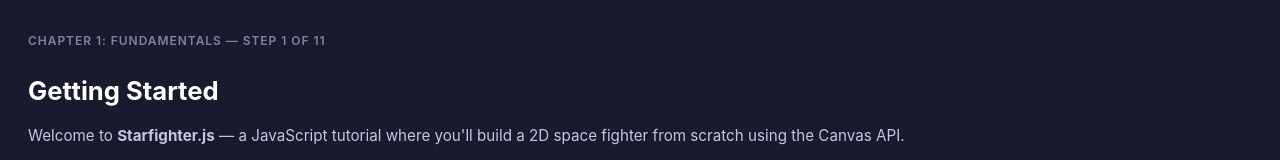
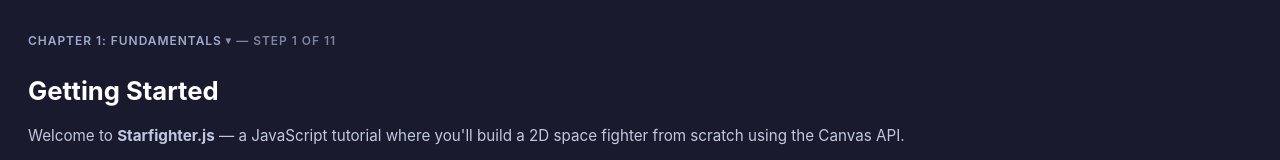
Before and after one commit to BlueberryArcade/starfighter.js, a SvelteKit app: page /chapter/01-fundamentals/01-getting-started in a window 1280 px wide. Shown: the top 160 px of the page. Built offline with nearby package versions, Linux system fonts and the light colour scheme.

Commit message:
Added chapter nav dropdown

```diff
--- a/src/routes/chapter/[chapter]/[step]/+page.server.js
+++ b/src/routes/chapter/[chapter]/[step]/+page.server.js
@@ -37,15 +37,27 @@
     next = `/chapter/${nextChapter}/${nextSteps[0]}`;
   }
 
-  const chapterTitle = chapter
-    .replace(/^\d+-/, '')
-    .split('-')
-    .map((w) => w.charAt(0).toUpperCase() + w.slice(1))
-    .join(' ');
+  function slugToTitle(slug) {
+    return slug
+      .replace(/^\d+-/, '')
+      .split('-')
+      .map((w) => w.charAt(0).toUpperCase() + w.slice(1))
+      .join(' ');
+  }
+
+  const chapterTitle = slugToTitle(chapter);
+
+  const chapterNav = await Promise.all(
+    chapters.map(async (slug) => {
+      const s = await getSteps(slug).catch(() => []);
+      return { slug, title: slugToTitle(slug), href: s.length ? `/chapter/${slug}/${s[0]}` : null };
+    })
+  );
 
   return {
     chapter,
     chapterTitle,
+    chapterNav,
     step,
     content,
     prev,
--- a/src/routes/chapter/[chapter]/[step]/+page.svelte
+++ b/src/routes/chapter/[chapter]/[step]/+page.svelte
@@ -23,6 +23,11 @@
   }
 
   let contentEl;
+  let dropdownOpen = false;
+
+  function closeDropdown(e) {
+    if (!e.target.closest?.('.chapter-nav-wrapper')) dropdownOpen = false;
+  }
 
   onMount(() => {
     notifyElectron();
@@ -49,10 +54,33 @@
   });
 </script>
 
+<svelte:window on:click={closeDropdown} />
+
 <div class="chapter-layout">
   <div class="content" bind:this={contentEl}>
     <div class="step-label">
-      Chapter {data.chapterIndex + 1}: {data.chapterTitle} &mdash; Step {data.stepIndex + 1} of {data.totalSteps}
+      <span class="chapter-nav-wrapper">
+        <button class="chapter-title-btn" on:click|stopPropagation={() => (dropdownOpen = !dropdownOpen)}>
+          Chapter {data.chapterIndex + 1}: {data.chapterTitle} <span class="caret">{dropdownOpen ? '▴' : '▾'}</span>
+        </button>
+        {#if dropdownOpen}
+          <div class="chapter-dropdown">
+            {#each data.chapterNav as ch, i}
+              {#if ch.href}
+                <a
+                  href={ch.href}
+                  class="chapter-option"
+                  class:active={ch.slug === data.chapter}
+                  on:click={() => (dropdownOpen = false)}
+                >
+                  <span class="chapter-num">Ch {i + 1}</span>{ch.title}
+                </a>
+              {/if}
+            {/each}
+          </div>
+        {/if}
+      </span>
+      &mdash; Step {data.stepIndex + 1} of {data.totalSteps}
     </div>
 
     <div class="markdown">
@@ -74,6 +102,10 @@
         <span class="btn btn-nav btn-disabled">Next →</span>
       {/if}
     </div>
+
+    {#if data.stepIndex === data.totalSteps - 1 && data.next}
+      <a href={data.next} class="btn btn-next-chapter">Next Chapter →</a>
+    {/if}
 
     <button class="btn btn-edit" class:btn-edit-error={hasError} on:click={openEditor}>
       {#if hasError}⚠ Fix in VS Code{:else}✏ Edit in VS Code{/if}
@@ -104,6 +136,106 @@
     text-transform: uppercase;
     color: #7c84a0;
     margin-bottom: 1.5rem;
+    display: flex;
+    align-items: center;
+    gap: 0.4em;
+    flex-wrap: wrap;
+  }
+
+  .chapter-nav-wrapper {
+    position: relative;
+    display: inline-flex;
+  }
+
+  .chapter-title-btn {
+    background: none;
+    border: none;
+    padding: 0;
+    font: inherit;
+    font-size: inherit;
+    font-weight: inherit;
+    letter-spacing: inherit;
+    text-transform: inherit;
+    color: #a0aacc;
+    cursor: pointer;
+    display: inline-flex;
+    align-items: center;
+    gap: 0.3em;
+    border-radius: 4px;
+    transition: color 0.15s;
+  }
+
+  .chapter-title-btn:hover {
+    color: #ffffff;
+  }
+
+  .caret {
+    font-size: 0.85em;
+    opacity: 0.85;
+  }
+
+  .chapter-dropdown {
+    position: absolute;
+    top: calc(100% + 6px);
+    left: 0;
+    z-index: 200;
+    background: #1e2140;
+    border: 1px solid #3a3f6b;
+    border-radius: 8px;
+    min-width: 220px;
+    padding: 0.3rem 0;
+    box-shadow: 0 8px 24px rgba(0, 0, 0, 0.5);
+  }
+
+  .chapter-option {
+    display: flex;
+    align-items: baseline;
+    gap: 0.6em;
+    padding: 0.5rem 0.9rem;
+    color: #a0aacc;
+    text-decoration: none;
+    font-size: 0.8rem;
+    letter-spacing: 0.04em;
+    transition: background 0.1s, color 0.1s;
+  }
+
+  .chapter-option:hover {
+    background: #2a2f55;
+    color: #ffffff;
+  }
+
+  .chapter-option.active {
+    color: #79c0ff;
+  }
+
+  .chapter-option.active::after {
+    content: '✓';
+    margin-left: auto;
+    opacity: 0.6;
+  }
+
+  .chapter-num {
+    opacity: 0.5;
+    min-width: 2.5em;
+  }
+
+  .btn-next-chapter {
+    background: #1a3a2a;
+    color: #56d364;
+    border: 1px solid #2ea043;
+    font-size: 0.85rem;
+    font-weight: 600;
+    padding: 0.45rem 1.1rem;
+    border-radius: 6px;
+    text-decoration: none;
+    display: inline-flex;
+    align-items: center;
+    transition: background 0.15s;
+  }
+
+  .btn-next-chapter:hover {
+    background: #2ea043;
+    color: #ffffff;
   }
 
   .markdown :global(h1) {
```
